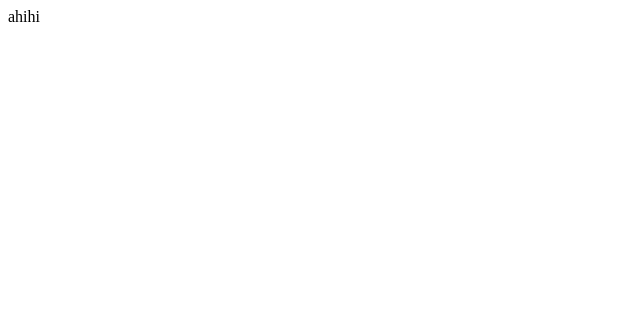
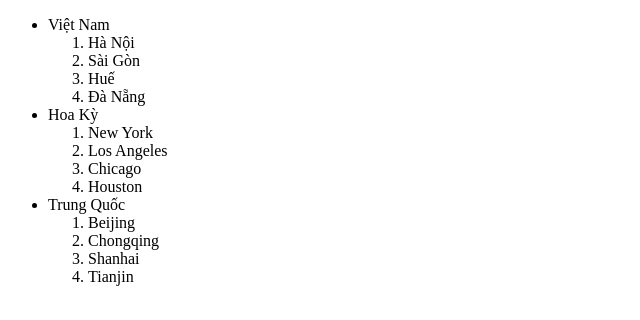
Before and after one commit to NhatMinh267/bai1_taods, a plain HTML site: page index.html in a window 1280 px wide. Shown: the whole page, without its empty margins (0-640 px from the left). Drawn offline with Linux system fonts and the light colour scheme.

Commit message:
làm bài 1

```diff
--- a/index.html
+++ b/index.html
@@ -4,6 +4,35 @@
         <meta charset="utf-8">
         <title>HTML links</title>
     </head>
-    <body>ahihi
+    <body>
+        <ul>
+            <li>
+                Việt Nam
+                <ol>
+                   <li>Hà Nội</li>
+                   <li>Sài Gòn</li>
+                   <li>Huế</li>
+                   <li>Đà Nẵng</li>
+                </ol>
+            </li>
+            <li>
+                Hoa Kỳ
+                <ol>
+                   <li>New York</li>
+                   <li>Los Angeles</li>
+                   <li>Chicago</li>
+                   <li>Houston</li>
+                </ol>
+            </li>
+            <li>
+                Trung Quốc
+                <ol>
+                   <li>Beijing</li>
+                   <li>Chongqing</li>
+                   <li>Shanhai</li>
+                   <li>Tianjin</li>
+                </ol>
+            </li>
+        </ul>
     </body>
 </html>
```
